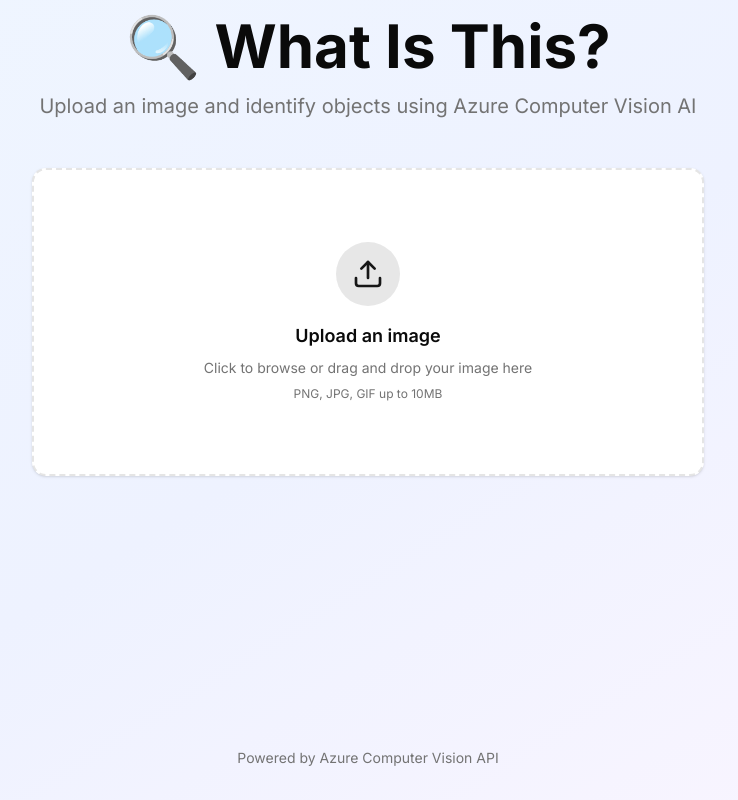
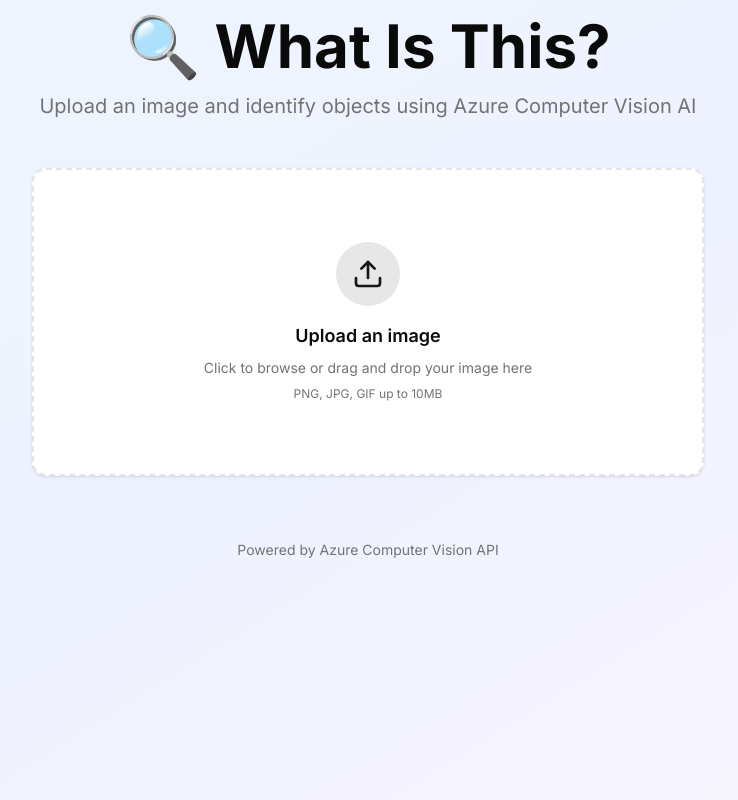
Before and after one commit to sheikhsulaiman/what-is-this, a React (Vite) app: page / in a window 1280 px wide. Shown: the whole page, without its empty margins (272-1010 px from the left). Built offline with nearby package versions, Linux system fonts and the light colour scheme; no server answers; what @azure/ms-rest-js would draw is missing.

Commit message:
image w-full h-auto

```diff
--- a/src/App.tsx
+++ b/src/App.tsx
@@ -76,7 +76,7 @@ function App() {
         />
       </div>
       {/* Footer */}
-      <footer className="absolute bottom-0 left-0 right-0 text-center text-sm text-muted-foreground py-8">
+      <footer className="text-center text-sm text-muted-foreground py-8">
         <p>Powered by Azure Computer Vision API</p>
       </footer>
     </div>
--- a/src/components/ImageUploadShadcn.tsx
+++ b/src/components/ImageUploadShadcn.tsx
@@ -80,7 +80,7 @@ const ImageUpload: React.FC<ImageUploadProps> = ({
               <img
                 src={previewUrl}
                 alt="Preview"
-                className="w-full max-h-96 object-contain rounded-lg border"
+                className="w-full h-auto object-contain rounded-lg border"
               />
               <div className="flex gap-3 justify-center">
                 <Button
--- a/src/index.css
+++ b/src/index.css
@@ -1,9 +1,7 @@
 @import "tailwindcss";
 
 @custom-variant dark (&:is(.dark *));
-@tailwind base;
-@tailwind components;
-@tailwind utilities;
+
 
 @layer base {
   :root {
```
